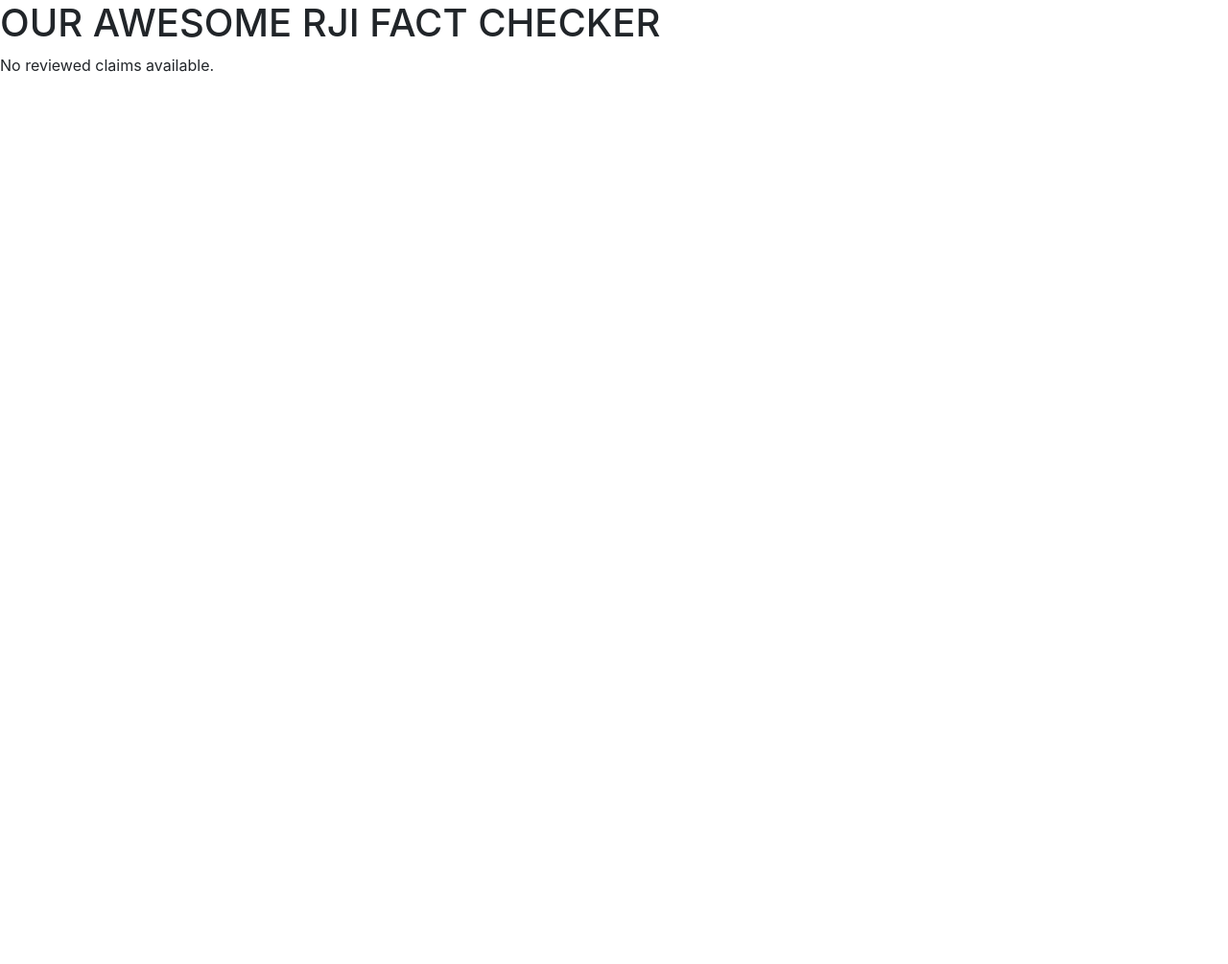
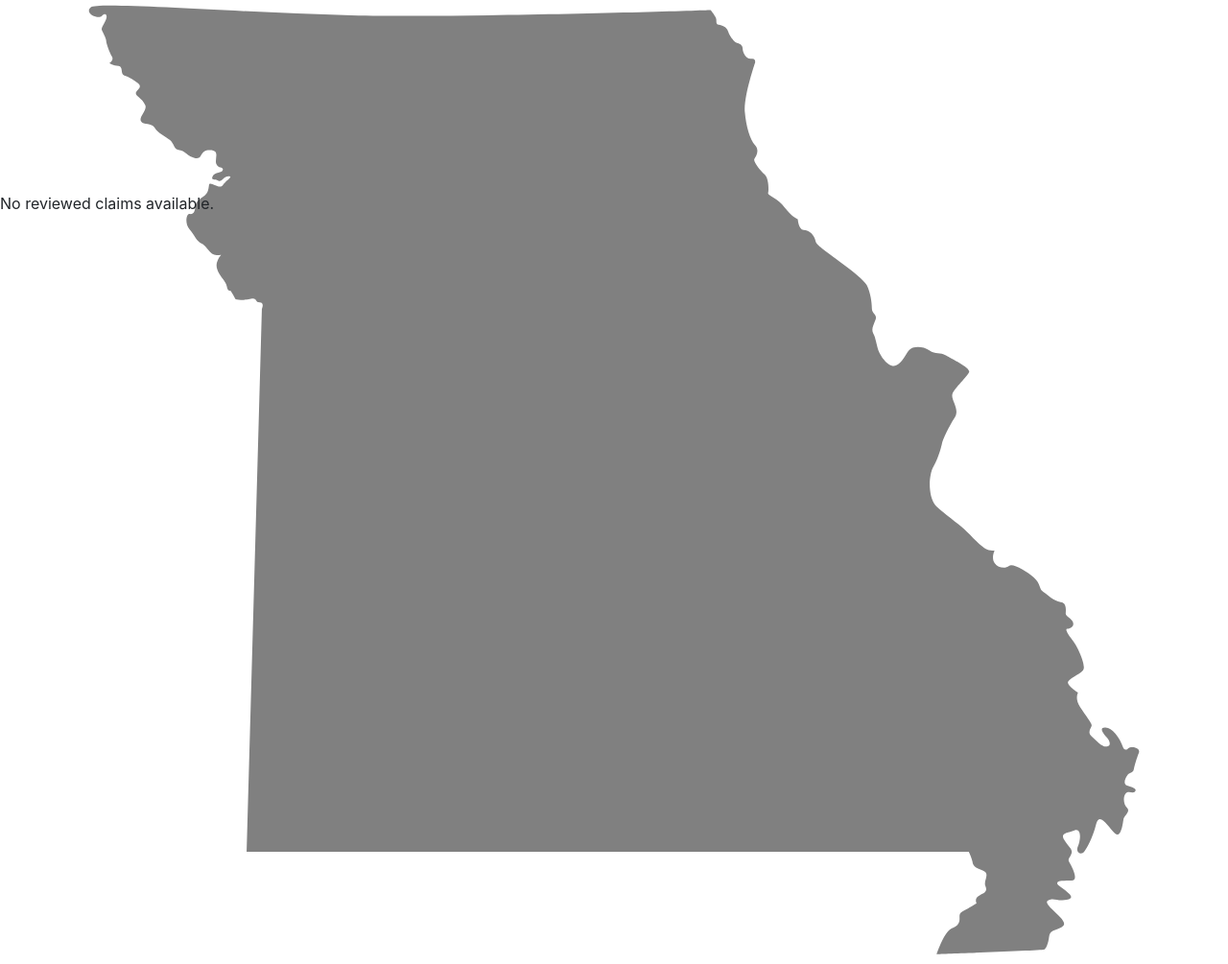
Before and after one commit to rji-futures-lab/django-fact-checker, a Django app: page / in a window 1280 px wide. Shown: the whole page at 96% size. Before the commit the page ends 75 px from the top, so only its background shows below. Run offline with Django 3.2, Linux system fonts and the light colour scheme; the visitor is signed in with stand-in values (Sample User, id 1); data that the repository does not hold is empty; some libraries are stand-ins or nearby versions.

Commit message:
Add static assets, header and footer

```diff
--- /dev/null
+++ b/factchecker/static/factchecker/css/main.css
@@ -0,0 +1,3 @@
+header {
+    height: 200px !important;
+}
--- a/factchecker/templates/factchecker/base.html
+++ b/factchecker/templates/factchecker/base.html
@@ -1,12 +1,15 @@
+{% load staticfiles %}
 <!DOCTYPE html>
 <html class="no-js" lang="en" >
   <head>
     <meta charset="utf-8">
     <link href="https://v4-alpha.getbootstrap.com/dist/css/bootstrap.min.css" rel="stylesheet">
+    <link rel="stylesheet" type="text/css" href="{% static 'factchecker/css/main.css' %}">
   </head>
   <body>
-        <h1>OUR AWESOME RJI FACT CHECKER</h1>
+    {% include 'factchecker/header.html' %}
     {% block content %}
     {% endblock %}
+    {% include 'factchecker/footer.html' %}
   </body>
 </html>
--- a/factchecker/templates/factchecker/detail.html
+++ b/factchecker/templates/factchecker/detail.html
@@ -2,10 +2,12 @@
 {% load markdown_deux_tags %}
 
 {% block content %}
+<div class="container">
   <h1>{{ claim_review.claim.summary }}</h1>
   <h3>-{{ claim_review.claim.source }}</h3>
   <h3>{{ claim_review.claim.context_description }}</h3>
   <h3>{{ claim_review.summary }}</h3>
   <p>By <a href='mailto:{{ claim_review.created_by.email }}'>{{ claim_review.created_by.get_full_name }}</a></p>
   {{ claim_review.body|markdown }}
+</div>
 {% endblock %}
--- /dev/null
+++ b/factchecker/templates/factchecker/footer.html
@@ -0,0 +1,5 @@
+<footer class="footer" aria-label="Footer">
+  <div class="container">
+
+  </div>
+</footer>
--- /dev/null
+++ b/factchecker/templates/factchecker/header.html
@@ -0,0 +1,10 @@
+{% load static %}
+<header>
+  <div class="container">
+    <img
+      class='state-sil'
+      src="{% static 'factchecker/img/missouri-map-grey-silhouette.svg' %}"
+      alt="Silhouette of State of Missouri"
+    >
+  </div>
+</header>
--- a/zappa_settings.json
+++ b/zappa_settings.json
@@ -13,7 +13,8 @@
             "appnope*", "parso*", "pexpect*", "ptyprocess*",
             "pickleshare*", "prompt-toolkit*", "wcwidth*", "pygments*",
             "simplegeneric*", "traitlets*", "colorama*", "settings_local.py",
-            "sqlite.db", ".python-version", "requirements-dev.txt", "README.md"
+            "sqlite.db", ".python-version", "requirements-dev.txt", "README.md",
+            "factchecker/static/"
         ],
     }
 }
```
Also changed, not shown: factchecker/static/factchecker/img/missouri-map-grey-silhouette.svg (added). Lines whose indentation alone changed are shown as unchanged.
